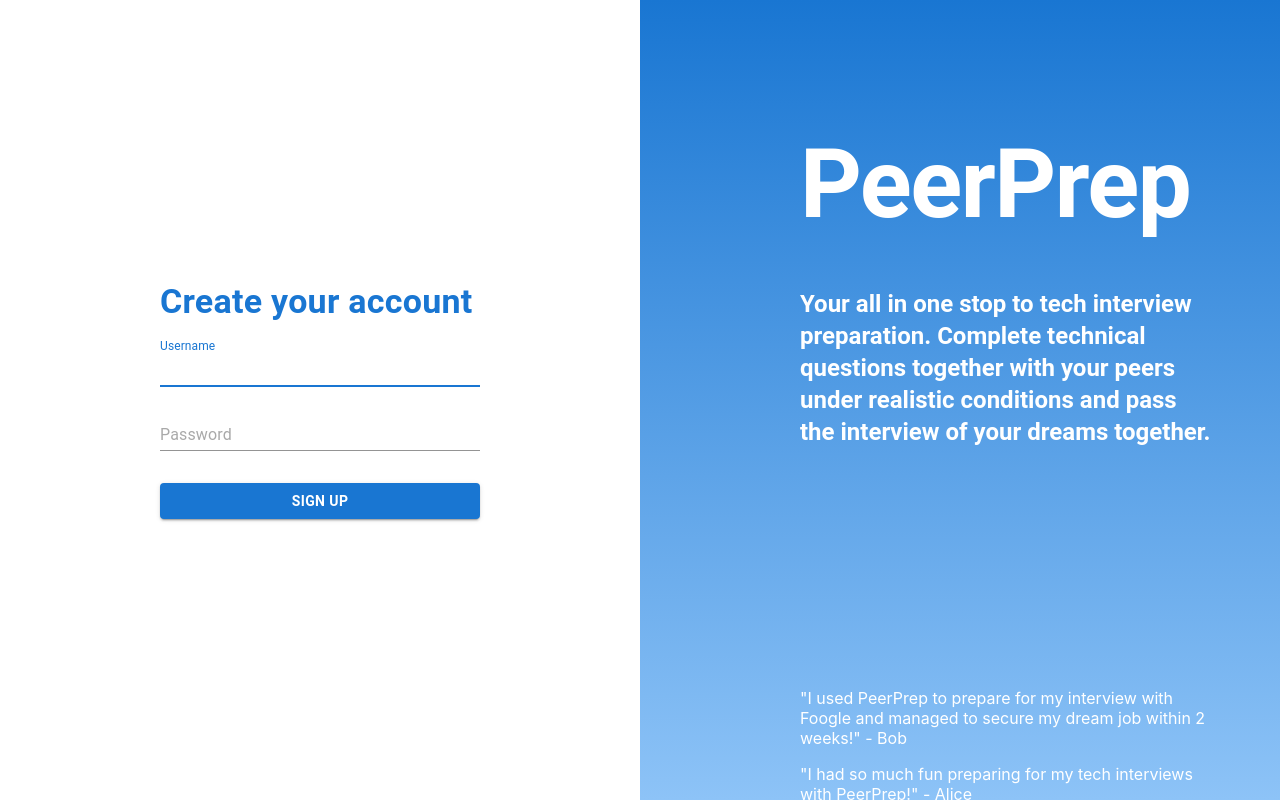
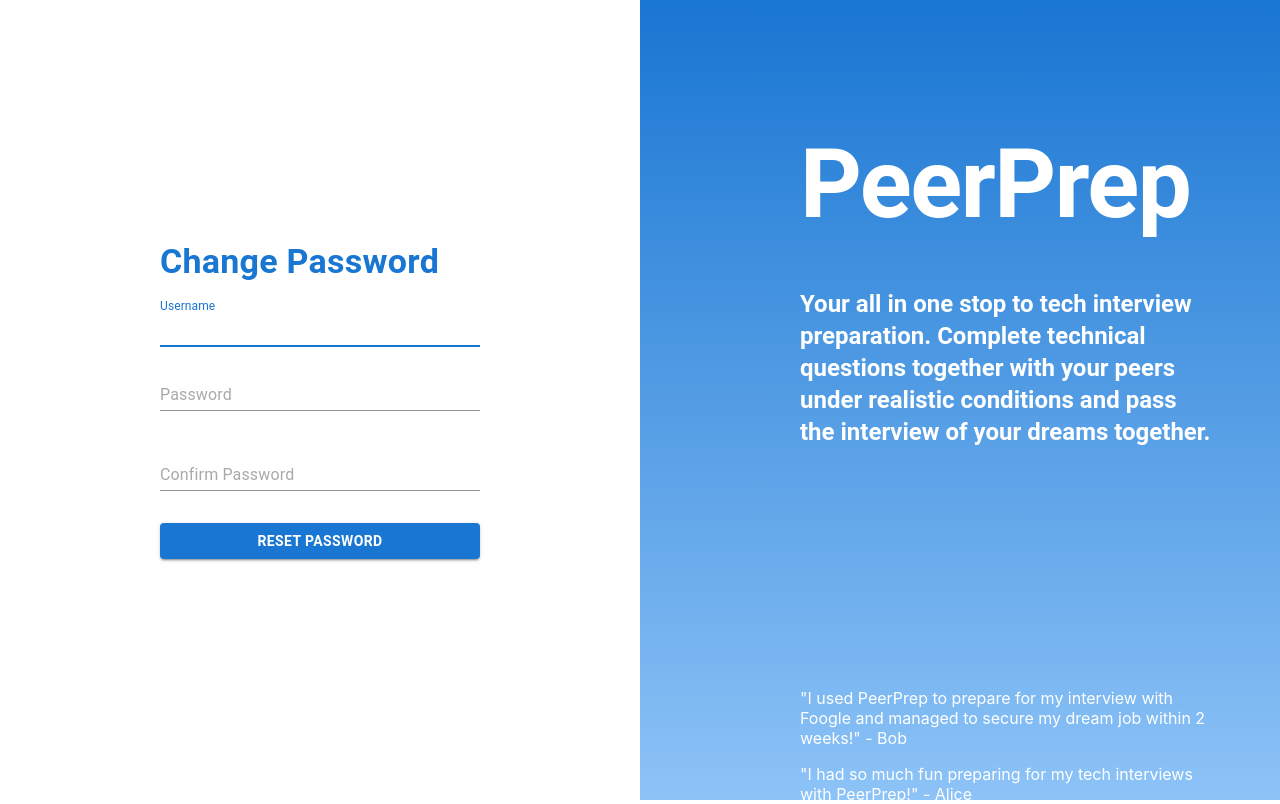
Before and after one commit to CS3219-AY2223S1/cs3219-project-ay2223s1-g3, a React (Create React App) app in the folder frontend/: page /signup in a window 1280 px wide. Built offline with nearby package versions, Linux system fonts and the light colour scheme; no server answers.

Commit message:
integrate api for login and signup

```diff
--- a/frontend/src/components/LoginPage.js
+++ b/frontend/src/components/LoginPage.js
@@ -14,7 +14,7 @@ import { useState } from "react";
 import axios from "axios";
 import { URL_USER_SVC } from "../configs";
 import { STATUS_CODE_CONFLICT, STATUS_CODE_CREATED } from "../constants";
-import { Link, Navigate } from "react-router-dom";
+import { Link, Navigate, useNavigate } from "react-router-dom";
 
 function LoginPage() {
 	const [username, setUsername] = useState("")
@@ -23,45 +23,46 @@ function LoginPage() {
 	const [dialogTitle, setDialogTitle] = useState("")
 	const [dialogMsg, setDialogMsg] = useState("")
 	const [isLoginSuccess, setIsLoginSuccess] = useState(false)
-	const [userToken, setUserToken] = useState({});
-
-	//TODO: store jwt as cookie, integrate login APIs
+	const [token, setToken] = useState("")
+	const navigate = useNavigate();
 
 	const handleLogin = async () => {
-		setUserToken({ token: "a" })
-		// setIsLoginSuccess(false)
-		// const res = await axios.post(URL_USER_SVC, { username, password })
-		// 	.catch((err) => {
-		// 		if (err.response.status === STATUS_CODE_CONFLICT) {
-		// 			setErrorDialog('This username already exists')
-		// 		} else {
-		// 			setErrorDialog('Please try again later')
-		// 		}
-		// 	})
-		// if (res && res.status === STATUS_CODE_CREATED) {
-		// 	setSuccessDialog('Account successfully created')
-		// 	setIsLoginSuccess(true)
-		// }
+		setIsLoginSuccess(false)
+		const res = await axios.post(URL_USER_SVC + "/login", { username, password })
+			.catch((err) => {
+				if (err.response.status === STATUS_CODE_CONFLICT) {
+					setErrorDialog(err.response.data.message)
+				} else {
+					setErrorDialog(err.response.data.message)
+				}
+			})
+		if (res && res.status === STATUS_CODE_CREATED) {
+			setToken(res.data.userJWT)
+			setIsLoginSuccess(true)
+			navigate("/home", { state: { token: token, username: username } })
+		}
 	}
 
 	const closeDialog = () => setIsDialogOpen(false)
-
-	const setSuccessDialog = (msg) => {
-		setIsDialogOpen(true)
-		setDialogTitle('Success')
-		setDialogMsg(msg)
-	}
 
 	const setErrorDialog = (msg) => {
 		setIsDialogOpen(true)
 		setDialogTitle('Error')
 		setDialogMsg(msg)
 	}
-	console.log(Object.keys(userToken))
+
+	const handleForgetPassword = () => {
+		navigate("/signup", { state: "resetPassword" });
+
+	}
+
+	const handleSignUp = () => {
+		navigate("/signup", { state: "signup" });
+
+	}
 
 	return (
 		<Box display={"flex"} flexDirection={"row"} height="100vh">
-			{userToken && Object.keys(userToken).length !== 0 && (<Navigate to="/home" replace={true} />)}
 			<Box display={"flex"} flex={1} flexDirection="column" justifyContent="center">
 				<Box display={"flex"} flexDirection="column" padding="25%">
 					<Typography variant={"h4"} marginBottom={"1rem"} fontWeight="bold">Welcome Back</Typography>
@@ -80,9 +81,17 @@ function LoginPage() {
 						type="password"
 						value={password}
 						onChange={(e) => setPassword(e.target.value)}
-						sx={{ marginBottom: "2rem" }}
+						sx={{ marginBottom: "1rem" }}
 					/>
-					<Box display={"flex"} flexDirection={"row"} justifyContent={"flex-end"}>
+					<Typography variant={"body2"}>
+						<a style={{
+							fontWeight: "bolder",
+							textDecoration: "none",
+							color: "#1976d2",
+						}}
+							href={""} onClick={handleForgetPassword}>Reset password</a>
+					</Typography>
+					<Box display={"flex"} flexDirection={"row"} justifyContent={"flex-end"} marginTop="0.5rem">
 						<Button variant={"contained"} onClick={handleLogin} fullWidth><b>Login</b></Button>
 					</Box>
 					<Typography variant={"body2"} marginTop={"1rem"}>Don't have an account?
@@ -92,7 +101,7 @@ function LoginPage() {
 							textDecoration: "none",
 							color: "#1976d2"
 						}}
-							href={window.location.pathname.replace("login", "signup")}>Sign up now</a>
+							href={""} onClick={handleSignUp}>Sign up now</a>
 					</Typography>
 					<Dialog
 						open={isDialogOpen}
--- a/frontend/src/components/SignupPage.js
+++ b/frontend/src/components/SignupPage.js
@@ -13,30 +13,53 @@ import { useState } from "react";
 import axios from "axios";
 import { URL_USER_SVC } from "../configs";
 import { STATUS_CODE_CONFLICT, STATUS_CODE_CREATED } from "../constants";
-import { Link } from "react-router-dom";
+import { Link, useLocation, useNavigate } from 'react-router-dom'
 
 //TODO: integrate sign up APIs
 
 function SignupPage() {
     const [username, setUsername] = useState("")
     const [password, setPassword] = useState("")
+    const [confirmPassword, setConfirmPassword] = useState("")
     const [isDialogOpen, setIsDialogOpen] = useState(false)
     const [dialogTitle, setDialogTitle] = useState("")
     const [dialogMsg, setDialogMsg] = useState("")
     const [isSignupSuccess, setIsSignupSuccess] = useState(false)
 
+    let location = useLocation();
+
     const handleSignup = async () => {
         setIsSignupSuccess(false)
+        if (password !== confirmPassword) {
+            setErrorDialog("Passwords do not match")
+            return;
+        }
         const res = await axios.post(URL_USER_SVC, { username, password })
             .catch((err) => {
                 if (err.response.status === STATUS_CODE_CONFLICT) {
-                    setErrorDialog('This username already exists')
+                    setErrorDialog(err.response.data.message)
                 } else {
-                    setErrorDialog('Please try again later')
+                    setErrorDialog(err.response.data.message)
                 }
             })
         if (res && res.status === STATUS_CODE_CREATED) {
             setSuccessDialog('Account successfully created')
+            setIsSignupSuccess(true)
+        }
+    }
+
+    const handleResetPassword = async () => {
+        setIsSignupSuccess(false)
+        const res = await axios.post(URL_USER_SVC + "/pwChange", { username: username, oldPw: password, newPw: confirmPassword })
+            .catch((err) => {
+                if (err.response.status === STATUS_CODE_CONFLICT) {
+                    setErrorDialog(err.response.data.message)
+                } else {
+                    setErrorDialog(err.response.data.message)
+                }
+            })
+        if (res && res.status === STATUS_CODE_CREATED) {
+            setSuccessDialog('Password successfully reset')
             setIsSignupSuccess(true)
         }
     }
@@ -59,7 +82,9 @@ function SignupPage() {
         <Box display={"flex"} flexDirection={"row"} height="100vh">
             <Box display={"flex"} flex={1} flexDirection="column" justifyContent="center">
                 <Box display={"flex"} flexDirection="column" padding="25%">
-                    <Typography variant={"h4"} marginBottom={"1rem"} fontWeight="bold">Create your account</Typography>
+                    <Typography variant={"h4"} marginBottom={"1rem"} fontWeight="bold">
+                        {location.state === "signup" ? "Create your account" : "Change Password"}
+                    </Typography>
                     <TextField
                         label="Username"
                         variant="standard"
@@ -76,8 +101,19 @@ function SignupPage() {
                         onChange={(e) => setPassword(e.target.value)}
                         sx={{ marginBottom: "2rem" }}
                     />
+                    <TextField
+                        label="Confirm Password"
+                        variant="standard"
+                        type="password"
+                        value={confirmPassword}
+                        onChange={(e) => setConfirmPassword(e.target.value)}
+                        sx={{ marginBottom: "2rem" }}
+                    />
                     <Box display={"flex"} flexDirection={"row"} justifyContent={"flex-end"}>
-                        <Button variant={"contained"} onClick={handleSignup} fullWidth><b>Sign up</b></Button>
+                        {location.state === "signup" ?
+                            <Button variant={"contained"} onClick={handleSignup} fullWidth><b>Sign up</b></Button>
+                            : <Button variant={"contained"} onClick={handleResetPassword} fullWidth><b>Reset Password</b></Button>
+                        }
                     </Box>
                     <Dialog
                         open={isDialogOpen}
@@ -89,7 +125,7 @@ function SignupPage() {
                         </DialogContent>
                         <DialogActions>
                             {isSignupSuccess
-                                ? <Button component={Link} to="/login">Sign up</Button>
+                                ? <Button component={Link} to="/login">Login</Button>
                                 : <Button onClick={closeDialog}>Done</Button>
                             }
                         </DialogActions>
```
